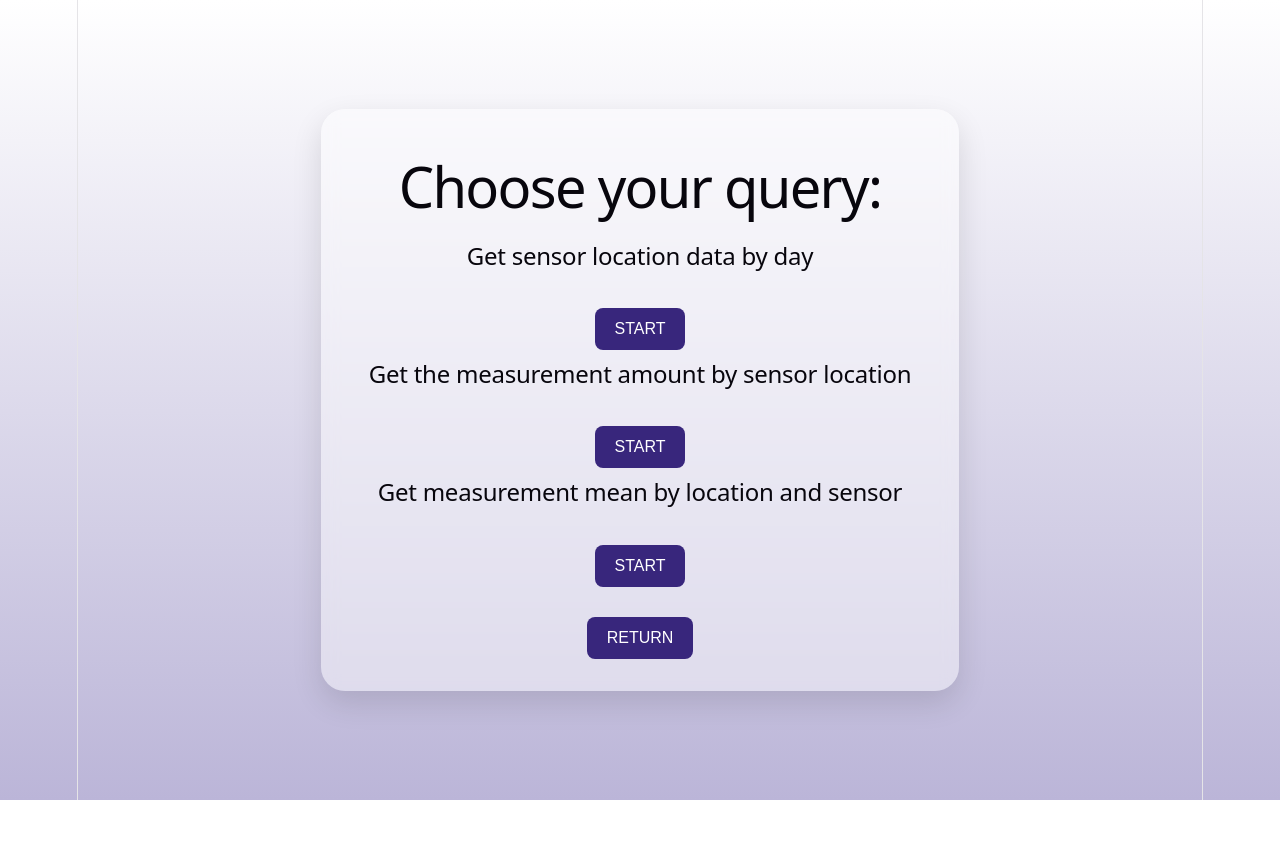
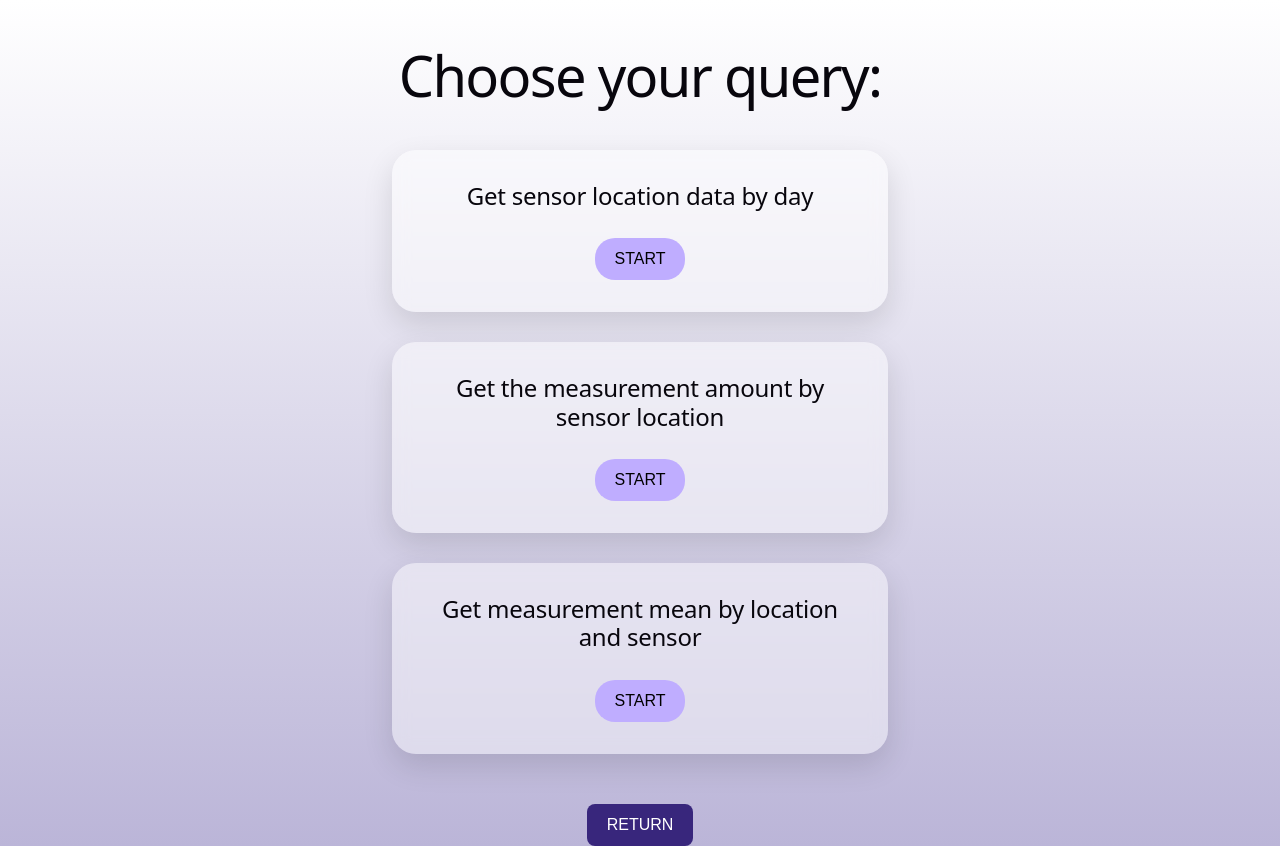
Before and after one commit to maijakuu/openAQ_react, a React app in the folder frontend/: page / in a window 1280 px wide. Both pictures are taken after a click on the button "START". Before the commit the page ends 800 px from the top, so only its background shows below. Built offline with nearby package versions, Linux system fonts and the light colour scheme; the HTML template or start-up script is replaced by a standard one.

Commit message:
Some CSS tweaks on the boxes and buttons. Added the rest of the querypages

```diff
--- a/frontend/src/App.css
+++ b/frontend/src/App.css
@@ -1,6 +1,7 @@
   body {
   margin: 0;
   background: linear-gradient(to bottom, white, #BBB5D8);
+  gap: 20px;
 }
 
 .myButton{
@@ -15,6 +16,18 @@
   margin-top: 20px;
 }
 
+.menuButton{
+  background-color: rgb(191, 173, 255);
+  color: rgb(0, 0, 0);
+  border: none;
+  padding: 12px 20px;
+  border-radius: 20px;
+  font-size: 16px;
+  cursor: pointer;
+  transition: 0.2s;
+  margin-top: 20px;
+}
+
 #center {
   min-height: 100vh;
   display: flex;
@@ -22,6 +35,7 @@
   justify-content: center;
   align-items: center;
   position: relative;
+  gap: 30px;
 }
 
 .laatikko {
@@ -44,7 +58,9 @@
   box-shadow: 0 12px 30px rgba(0, 0, 0, 0.12);
   backdrop-filter: blur(8px);
   text-align: center;
-  display: flex;
+  width: 100%;
+  max-width: 400px;
+  flex: none;
   flex-direction: column;
   align-items: center;
   gap: 10px;
--- a/frontend/src/Datequerypage.jsx
+++ b/frontend/src/Datequerypage.jsx
@@ -8,8 +8,10 @@ function Querypage({ onBack }) {
   return (
     <section id="center">
       <div className="hero"></div>
-      <div className="menulaatikko">
+
       <h1>Search all data from a chosen day</h1>
+      <div className="laatikko">
+
       <label htmlFor="location">Choose location:</label>
       <select
         id="location"
@@ -35,7 +37,7 @@ function Querypage({ onBack }) {
         max="2024-01-31"
       />
 
-      <button className="myButton" onClick={onBack}>
+      <button className="menuButton" onClick={onBack}>
         QUERY
       </button>
       <button className="myButton" onClick={onBack}>
--- a/frontend/src/Selectpage.jsx
+++ b/frontend/src/Selectpage.jsx
@@ -6,25 +6,30 @@ function Selectpage({ onBack, onSelect }) {
   return (
     <section id="center">
       <div className="hero"></div>
+
+      <h1>Choose your query:</h1>
       <div className="menulaatikko">
-      <h1>Choose your query:</h1>
         <h2>Get sensor location data by day</h2>
-        <button className="myButton" onClick={() => onSelect("date")}>
+        <button className="menuButton" onClick={() => onSelect("date")}>
           START
         </button>
+        </div>
+        <div className="menulaatikko">
         <h2>Get the measurement amount by sensor location </h2>
-      <button className="myButton" onClick={onBack}>
+      <button className="menuButton" onClick={onBack}>
         START
       </button>
+      </div>
+      <div className="menulaatikko">
         <h2>Get measurement mean by location and sensor</h2>
-      <button className="myButton" onClick={onBack}>
+      <button className="menuButton" onClick={onBack}>
         START
       </button>
-
+      </div>
       <button className="myButton" onClick={onBack}>
         RETURN
       </button>
-    </div>
+
     </section>
   )
 }
--- a/frontend/src/index.css
+++ b/frontend/src/index.css
@@ -59,7 +59,7 @@ body {
   max-width: 100%;
   margin: 0 auto;
   text-align: center;
-  border-inline: 1px solid var(--border);
+  /*border-inline: 1px solid var(--border);*/
   min-height: 100svh;
   display: flex;
   flex-direction: column;
```
Also changed, not shown: frontend/src/main.jsx (+7 -0 lines), frontend/src/Meanpage.jsx (added), frontend/src/Measbylocpage.jsx (added).
